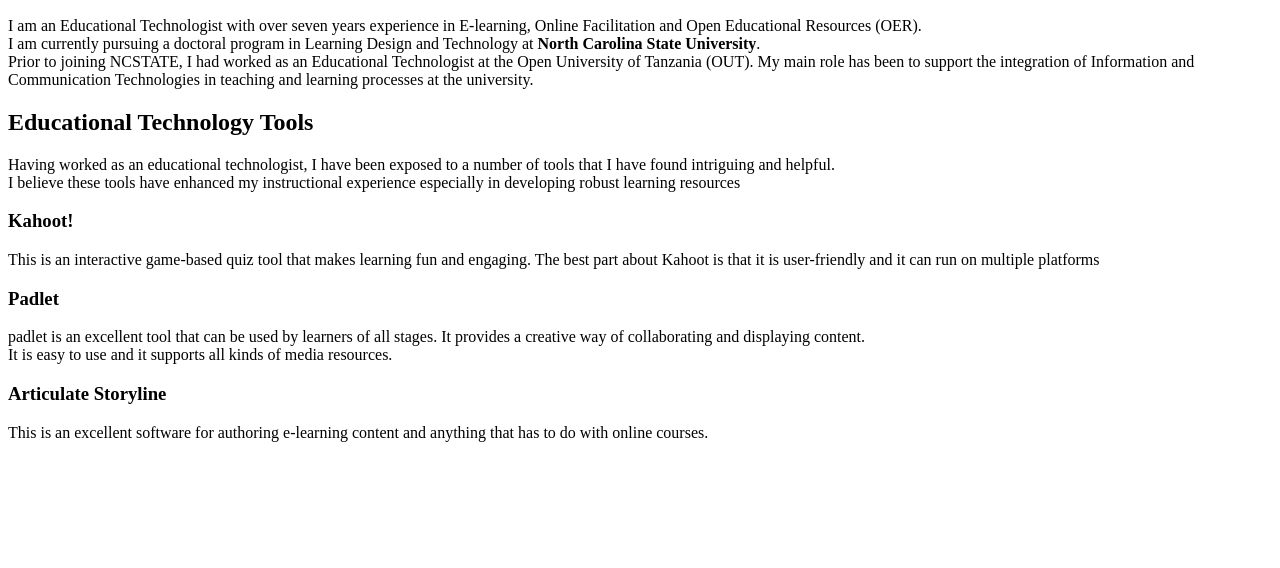
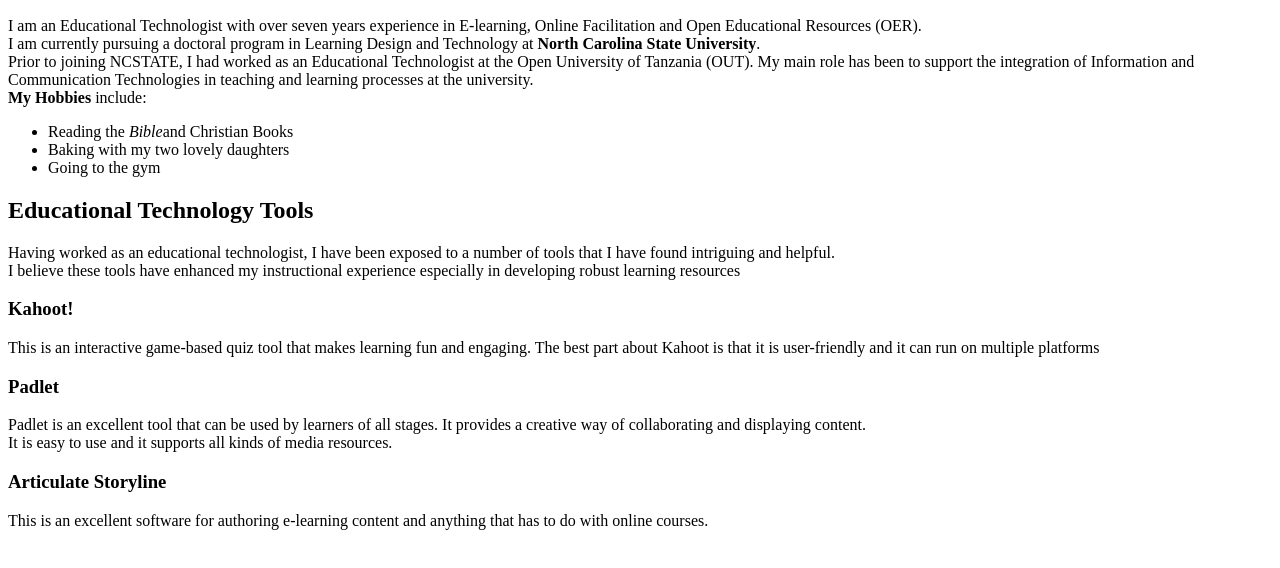
Before and after one commit to drmushi/drmushi, a plain HTML site: page index.html in a window 1280 px wide. Shown: the part 110-678 px from the top of the page. Drawn offline with Linux system fonts and the light colour scheme.

Commit message:
Update index.html

```diff
--- a/index.html
+++ b/index.html
@@ -12,6 +12,13 @@
     <p>I am an Educational Technologist with over seven years experience in E-learning, Online Facilitation and Open Educational Resources (OER).<br/>
    I am currently pursuing a doctoral program in Learning Design and Technology at <strong>North Carolina State University</strong>.<br/.>
    Prior to joining NCSTATE, I had worked as an Educational Technologist at the Open University of Tanzania (OUT). My main role has been to support the integration of Information and Communication Technologies in teaching and learning processes at the university.<br/>
+   <strong>My Hobbies</strong> include:
+   <ul>
+       <li>Reading the <i>Bible</i>and Christian Books</li>
+       <li>Baking with my two lovely daughters</li>
+       <li>Going to the gym</li>
+   </ul>
+
  </p>
     <h2>Educational Technology Tools</h2>
     <p>Having worked as an educational technologist, I have been exposed to a number of tools that I have found intriguing and helpful.<br/>
@@ -19,7 +26,7 @@
     <h3>Kahoot!</h3>
     <p>This is an interactive game-based quiz tool that makes learning fun and engaging. The best part about Kahoot is that it is user-friendly and it can run on multiple platforms</p>
     <h3>Padlet</h3>
-    <p>padlet is an excellent tool that can be used by learners of all stages. It provides a creative way of collaborating and displaying content.<br/>
+    <p>Padlet is an excellent tool that can be used by learners of all stages. It provides a creative way of collaborating and displaying content.<br/>
     It is easy to use and it supports all kinds of media resources. </p>
     <h3>Articulate Storyline</h3>
     <p>This is an excellent software for authoring e-learning content and anything that has to do with online courses.</p>
```
